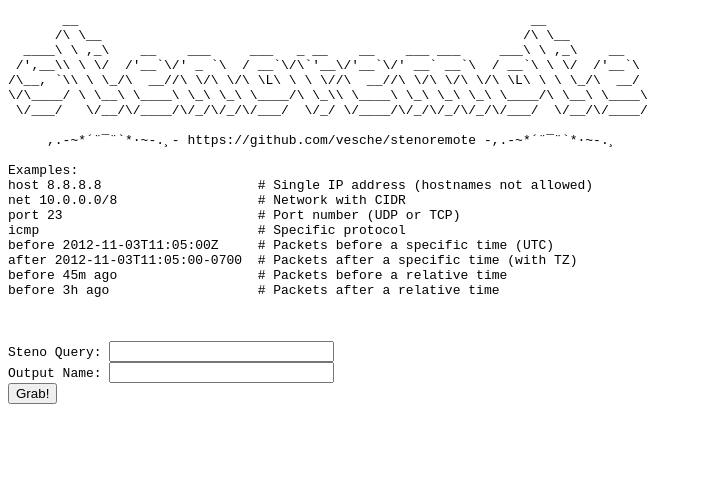
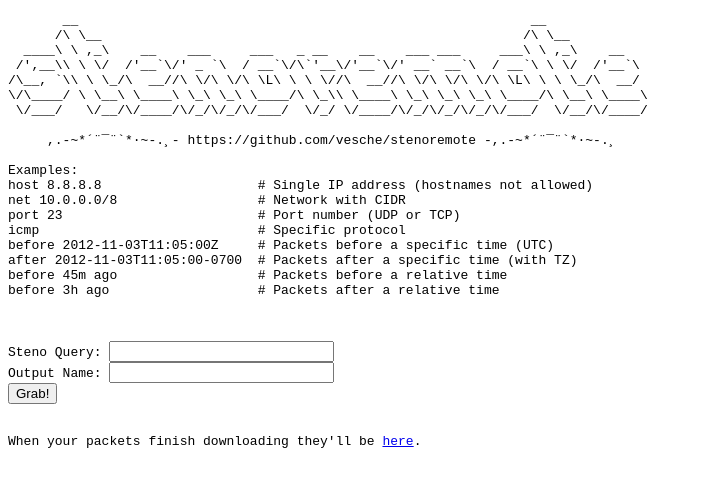
Before and after one commit to vesche/stenoremote, a plain HTML site: page index.html in a window 1280 px wide. Shown: the whole page, without its empty margins (0-702 px from the left). Drawn offline with Linux system fonts and the light colour scheme.

Commit message:
Add link to pcap

```diff
--- a/index.html
+++ b/index.html
@@ -32,5 +32,7 @@ Output Name: <input type='text' name='fname' size=25 />
 <input type='submit' name='submit' value='Grab!' />
 </form>
 
+When your packets finish downloading they'll be <a href="./pcap/">here</a>.
+
 </body>
 </html>
```
